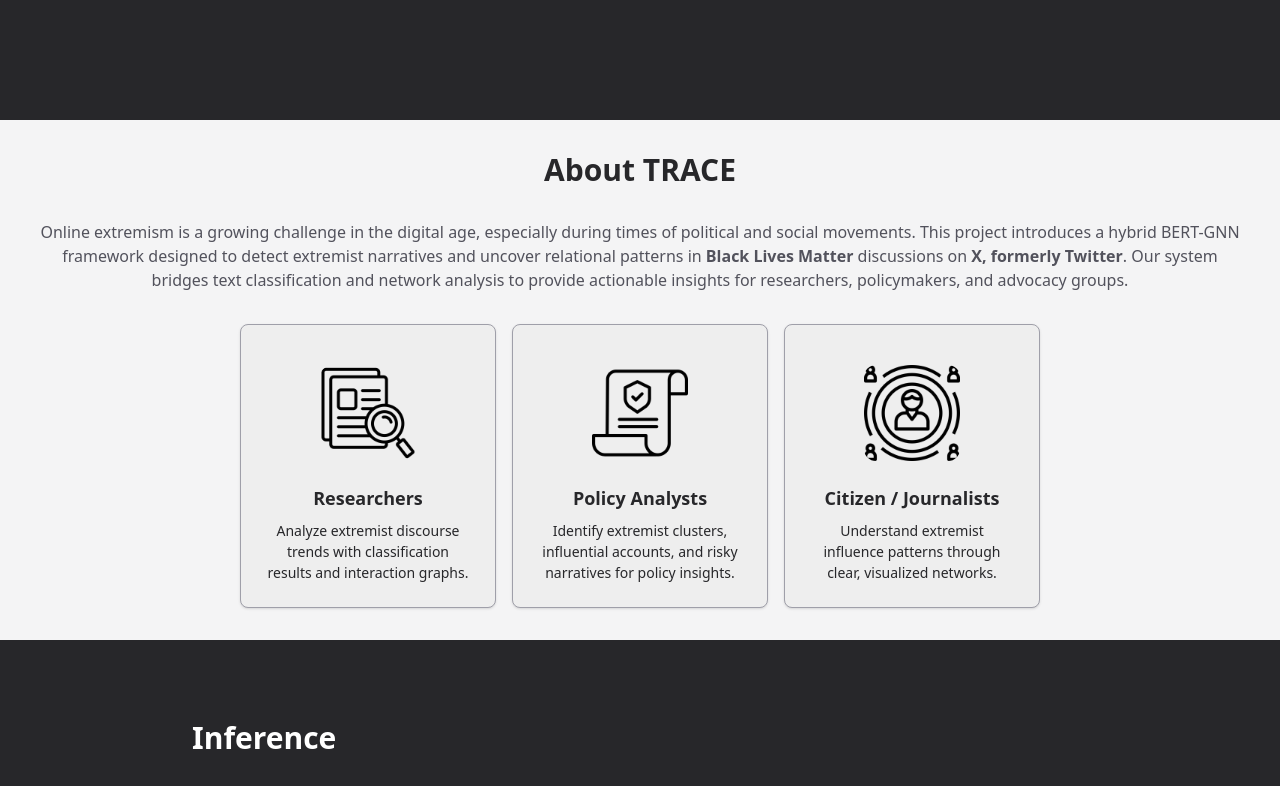
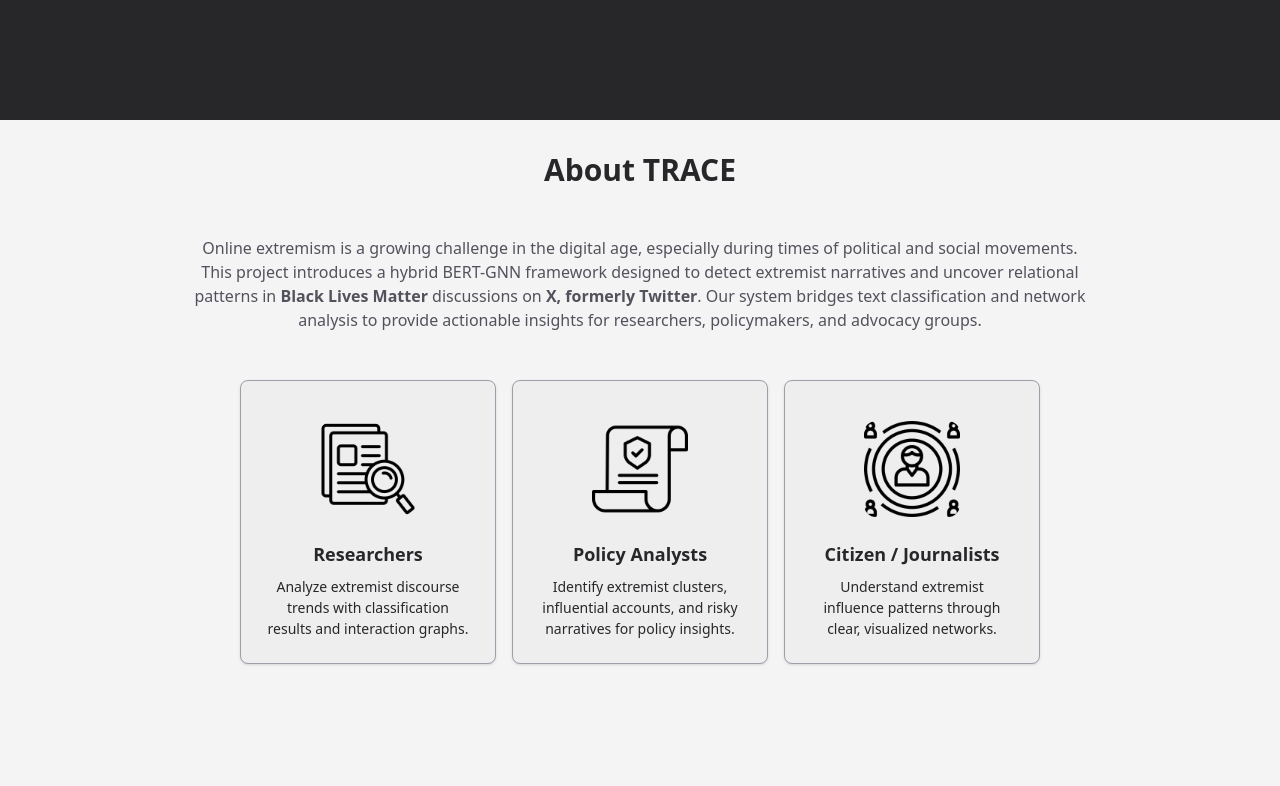
Before and after one commit to iragca/capstone2-mvp3-frontend-cfworkers, a SvelteKit app: page / in a window 1280 px wide. Shown: the part 760-1546 px from the top of the page. Built offline with nearby package versions, Linux system fonts and the light colour scheme; no server answers.

Commit message:
fix: enhance 'About' section layout with min-height and max-width adjustments

```diff
--- a/src/routes/+page.svelte
+++ b/src/routes/+page.svelte
@@ -43,10 +43,10 @@
 		</div>
 	</section>
 
-	<section class="gap-12 bg-zinc-100" title="about">
-		<div class="items-center justify-center space-y-8 p-4 text-center sm:p-2 md:p-8">
+	<section class="gap-12 bg-zinc-100 min-h-screen" title="about">
+		<div class="items-center justify-center space-y-8 md:space-y-12 p-4 text-center sm:p-2 md:p-8">
 			<h2 class="text-3xl font-extrabold text-zinc-800">About TRACE</h2>
-			<p class="mx-auto text-zinc-600">
+			<p class="mx-auto text-zinc-600 max-w-4xl">
 				Online extremism is a growing challenge in the digital age, especially during times of
 				political and social movements. This project introduces a hybrid BERT-GNN framework designed
 				to detect extremist narratives and uncover relational patterns in <b>Black Lives Matter</b>
```
